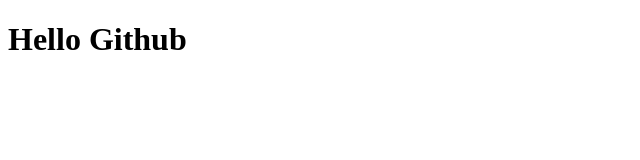
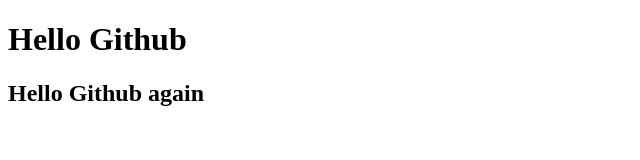
Before and after one commit to UnChantha/Test1, a plain HTML site: page index.html in a window 1280 px wide. Shown: the whole page, without its empty margins (0-640 px from the left). Drawn offline with Linux system fonts and the light colour scheme.

Commit message:
My 3rd commit

```diff
--- a/index.html
+++ b/index.html
@@ -7,5 +7,6 @@
 </head>
 <body>
     <h1>Hello Github </h1>
+    <h2>Hello Github again</h2>
 </body>
 </html>
```
